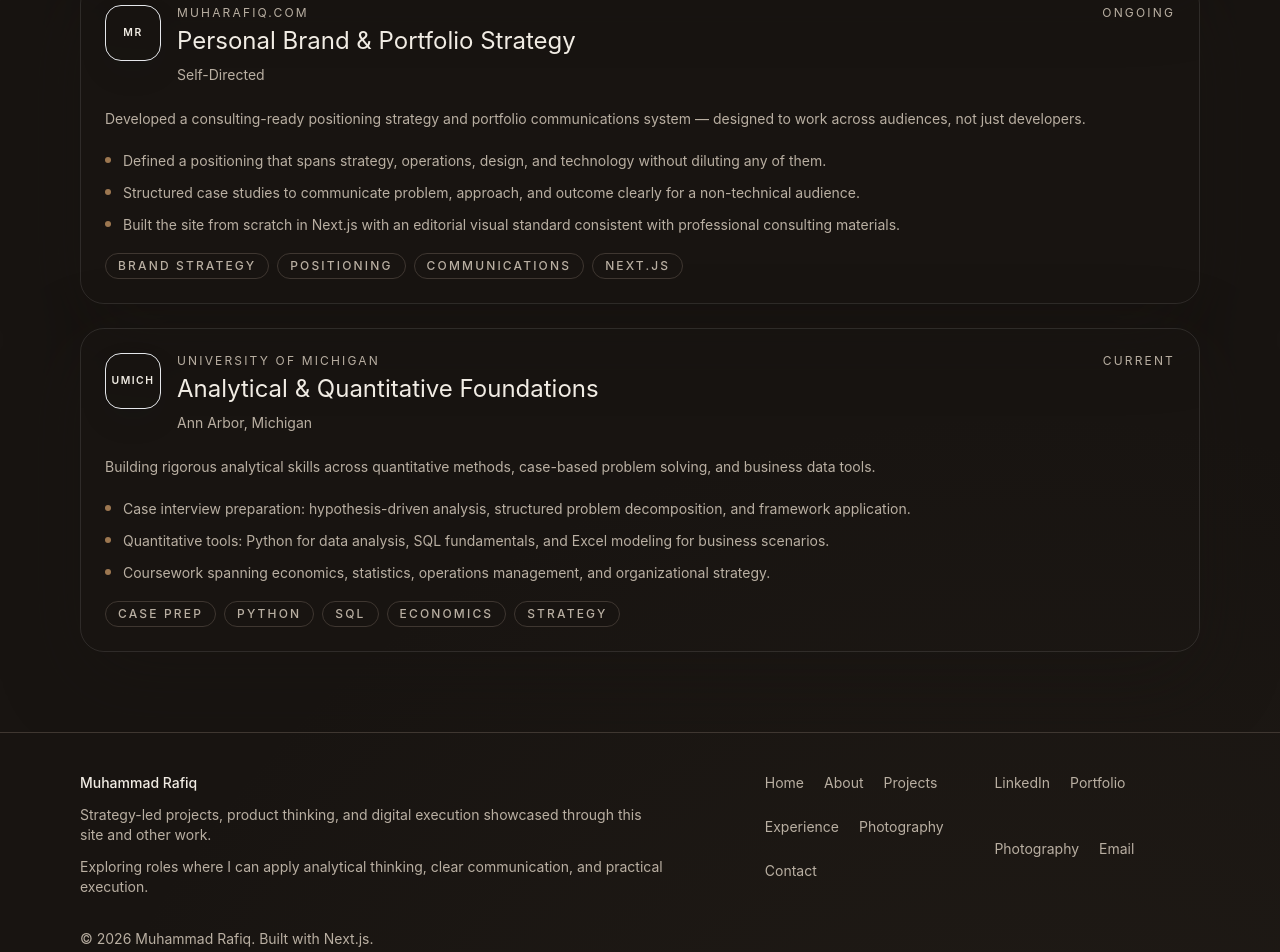
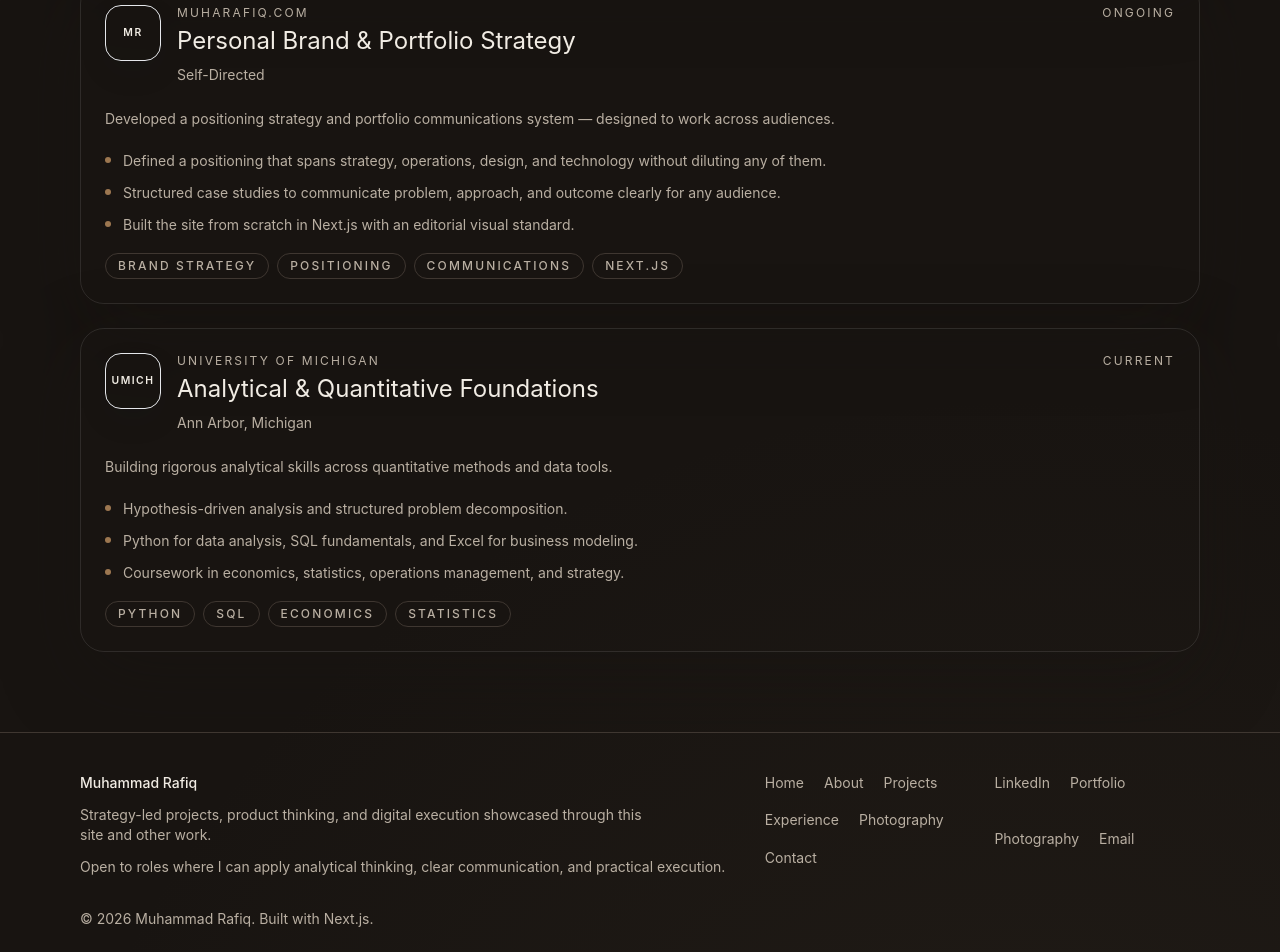
Before and after one commit to mohabbis/personal-portfolio, a Next.js app: page /experience in a window 1280 px wide. Shown: the part 1222-2174 px from the top of the page. Built offline with nearby package versions, Linux system fonts and the light colour scheme.

Commit message:
refine: remove consulting/case-prep language from content

```diff
--- a/data/experience.ts
+++ b/data/experience.ts
@@ -38,11 +38,11 @@ export const experiences: ExperienceItem[] = [
     period: "Ongoing",
     logoLabel: "MR",
     summary:
-      "Developed a consulting-ready positioning strategy and portfolio communications system — designed to work across audiences, not just developers.",
+      "Developed a positioning strategy and portfolio communications system — designed to work across audiences.",
     bullets: [
       "Defined a positioning that spans strategy, operations, design, and technology without diluting any of them.",
-      "Structured case studies to communicate problem, approach, and outcome clearly for a non-technical audience.",
-      "Built the site from scratch in Next.js with an editorial visual standard consistent with professional consulting materials."
+      "Structured case studies to communicate problem, approach, and outcome clearly for any audience.",
+      "Built the site from scratch in Next.js with an editorial visual standard."
     ],
     tags: ["Brand Strategy", "Positioning", "Communications", "Next.js"]
   },
@@ -53,12 +53,12 @@ export const experiences: ExperienceItem[] = [
     period: "Current",
     logoLabel: "UMich",
     summary:
-      "Building rigorous analytical skills across quantitative methods, case-based problem solving, and business data tools.",
+      "Building rigorous analytical skills across quantitative methods and data tools.",
     bullets: [
-      "Case interview preparation: hypothesis-driven analysis, structured problem decomposition, and framework application.",
-      "Quantitative tools: Python for data analysis, SQL fundamentals, and Excel modeling for business scenarios.",
-      "Coursework spanning economics, statistics, operations management, and organizational strategy."
+      "Hypothesis-driven analysis and structured problem decomposition.",
+      "Python for data analysis, SQL fundamentals, and Excel for business modeling.",
+      "Coursework in economics, statistics, operations management, and strategy."
     ],
-    tags: ["Case Prep", "Python", "SQL", "Economics", "Strategy"]
+    tags: ["Python", "SQL", "Economics", "Statistics"]
   }
 ];
--- a/data/projects.ts
+++ b/data/projects.ts
@@ -28,7 +28,7 @@ export const projects: ProjectItem[] = [
     title: "Portfolio & Communications Strategy",
     category: "Brand Strategy · Editorial Design",
     summary: "Designed and built a consulting-ready portfolio from scratch — defining a positioning strategy, structuring case studies for non-technical audiences, and building a site that earns attention without asking for it.",
-    impact: "A live, self-authored portfolio with a consistent editorial voice, professional visual standard, and positioning designed for consulting recruiting.",
+    impact: "A live, self-authored portfolio with a consistent editorial voice and professional visual standard.",
     tags: ["Positioning", "Brand Strategy", "Editorial Design", "Next.js"],
     href: "https://muharafiq.com",
     image: "/images/projects/portfolio-thumbnail.svg",
--- a/data/site.ts
+++ b/data/site.ts
@@ -9,7 +9,7 @@ export const siteConfig = {
   email: "muharafi@umich.edu",
   linkedIn: "https://www.linkedin.com/in/muharafiq",
   availability:
-    "Exploring roles where I can apply analytical thinking, clear communication, and practical execution.",
+    "Open to roles where I can apply analytical thinking, clear communication, and practical execution.",
   hero: {
     eyebrow: "Strategy · Creative Technology · Systems",
     headline: "Leaving every room a little brighter.",
```
